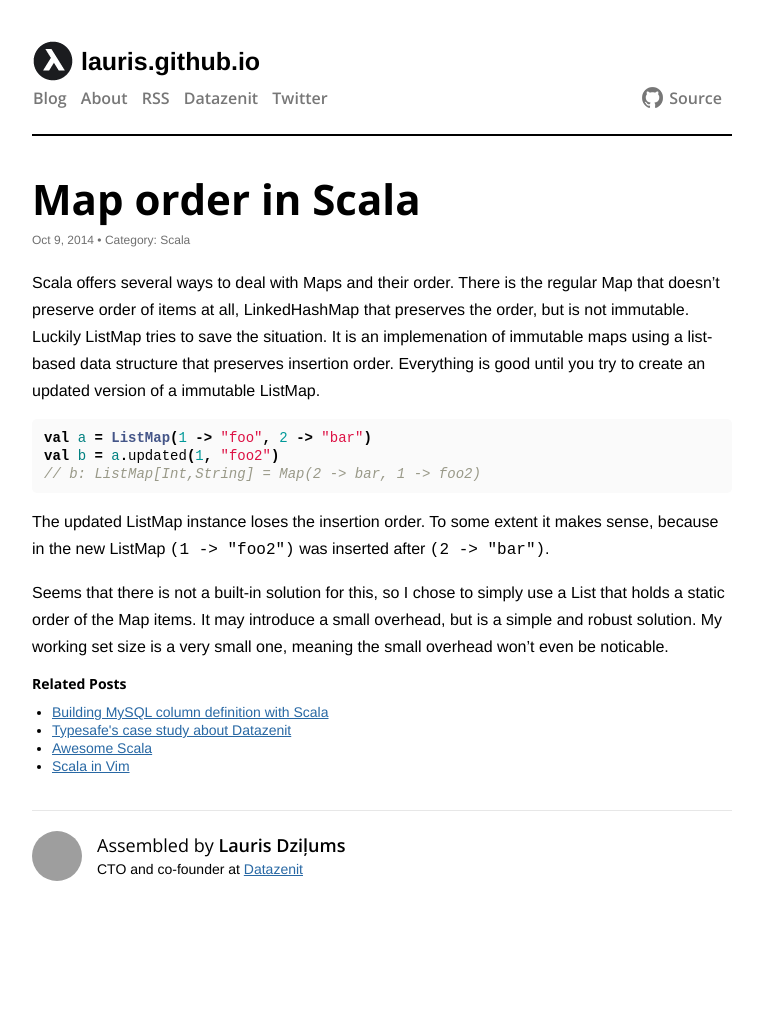
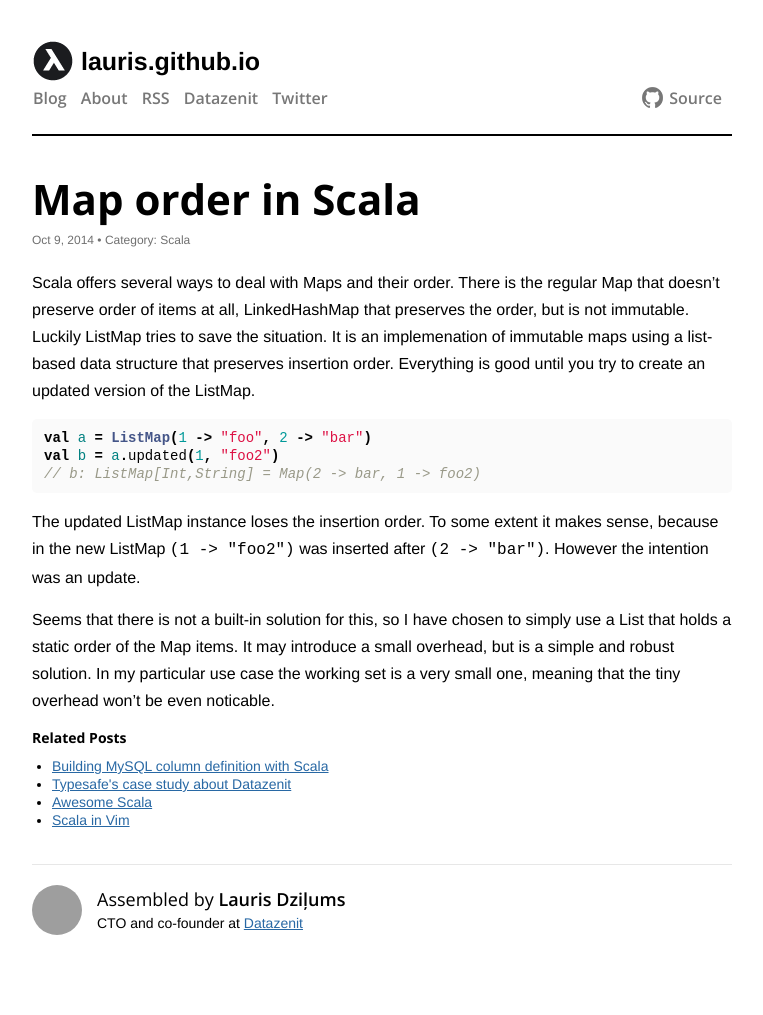
Before and after one commit to lauris/lauris.github.com, a Jekyll site: the page built from _posts/2014-10-09-update-listmap-in-scala.md, in a window 1280 px wide. Shown: the whole page, without its empty margins (258-1021 px from the left). Built offline with Jekyll 4.4.1, drawn with Linux system fonts in a browser that asks for light colours; comment, search, counter and statistics services are not loaded; before the commit the page ends 961 px from its top, so only the background shows below that; grey boxes are pictures that could not be loaded.

Commit message:
Fix stuff.

```diff
--- a/_posts/2014-10-09-update-listmap-in-scala.md
+++ b/_posts/2014-10-09-update-listmap-in-scala.md
@@ -11,7 +11,7 @@
 ]
 ---
 
-Scala offers several ways to deal with Maps and their order. There is the regular Map that doesn't preserve order of items at all, LinkedHashMap that preserves the order, but is not immutable. Luckily ListMap tries to save the situation. It is an implemenation of immutable maps using a list-based data structure that preserves insertion order. Everything is good until you try to create an updated version of a immutable ListMap.
+Scala offers several ways to deal with Maps and their order. There is the regular Map that doesn't preserve order of items at all, LinkedHashMap that preserves the order, but is not immutable. Luckily ListMap tries to save the situation. It is an implemenation of immutable maps using a list-based data structure that preserves insertion order. Everything is good until you try to create an updated version of the ListMap.
 
 {% highlight scala %}
 val a = ListMap(1 -> "foo", 2 -> "bar")
@@ -19,6 +19,6 @@
 // b: ListMap[Int,String] = Map(2 -> bar, 1 -> foo2)
 {% endhighlight %}
 
-The updated ListMap instance loses the insertion order. To some extent it makes sense, because in the new ListMap ``(1 -> "foo2")`` was inserted after ``(2 -> "bar")``.
+The updated ListMap instance loses the insertion order. To some extent it makes sense, because in the new ListMap ``(1 -> "foo2")`` was inserted after ``(2 -> "bar")``. However the intention was an update.
 
-Seems that there is not a built-in solution for this, so I chose to simply use a List that holds a static order of the Map items. It may introduce a small overhead, but is a simple and robust solution. My working set size is a very small one, meaning the small overhead won't even be noticable.
+Seems that there is not a built-in solution for this, so I have chosen to simply use a List that holds a static order of the Map items. It may introduce a small overhead, but is a simple and robust solution. In my particular use case the working set is a very small one, meaning that the tiny overhead won't be even noticable.
```
